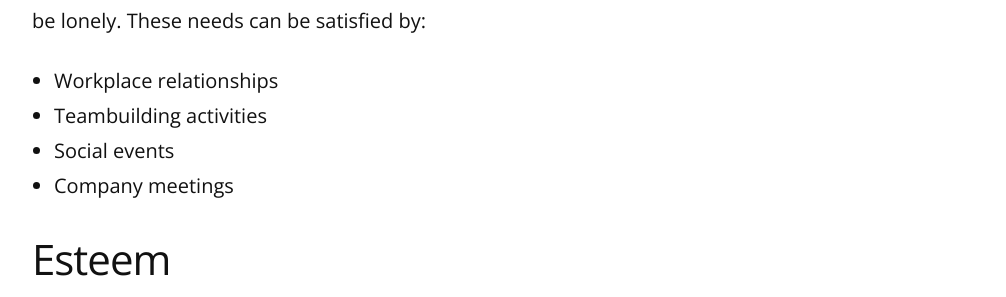
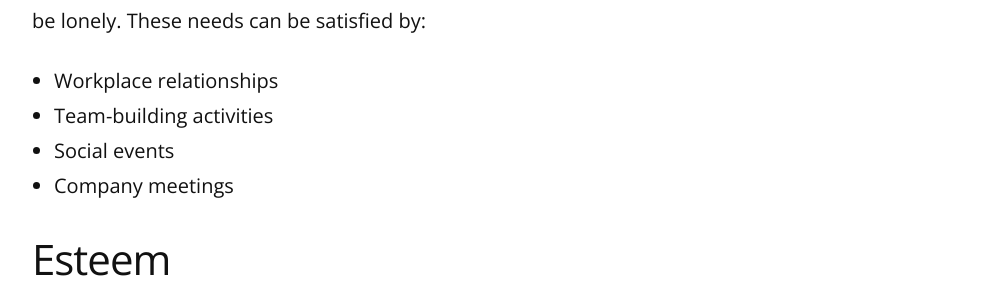
Before and after one commit to remarkablemark/remarkablemark.github.io, a Jekyll site: the page built from _posts/2024/2024-07-06-employees-hierarchy-of-needs.md, in a window 1280 px wide. Shown: the part 1260-1557 px from the top of the page, without its empty margins (128-1134 px from the left). Built offline with Jekyll 4.4.1, drawn with Linux system fonts in a browser that asks for light colours; comment, search, counter and statistics services are not loaded.

Commit message:
chore(posts): update "Employee's Hierarchy of Needs"
Post: 2024-07-06-employees-hierarchy-of-needs.md

Fix spelling

https://remarkablemark.medium.com/f75d266de9ac

```diff
--- a/_posts/2024/2024-07-06-employees-hierarchy-of-needs.md
+++ b/_posts/2024/2024-07-06-employees-hierarchy-of-needs.md
@@ -37,7 +37,7 @@ Safety and security needs are important but not as vital as physiological needs.
 Also known as social needs, these include a desire to be loved, to belong, to feel accepted, and not to be lonely. These needs can be satisfied by:
 
 - Workplace relationships
-- Teambuilding activities
+- Team-building activities
 - Social events
 - Company meetings
 
```
